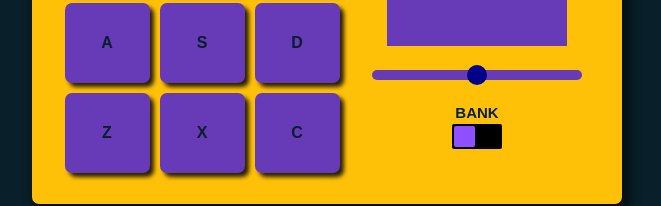
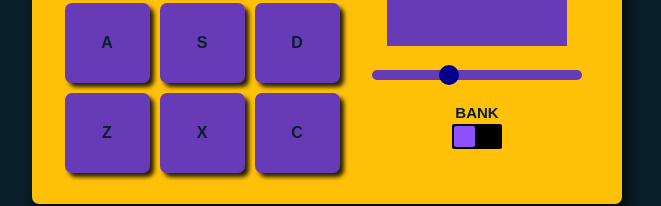
Before and after one commit to alewiahmed/drum-machine, a React (Create React App) app: page / in a window 1280 px wide. Shown: the part 357-563 px from the top of the page, without its empty margins (313-974 px from the left). Built offline with nearby package versions, Linux system fonts and the light colour scheme.

Commit message:
Used the volumeSlider to increase/decrease the volume.

```diff
--- a/src/App.js
+++ b/src/App.js
@@ -124,9 +124,13 @@
     this.state = {
       kitType: 0,
       power: false,
-      volumeLevel: 50,
+      volumeLevel: 0.35,
       currentPad: null
     };
+  }
+
+  componentDidMount() {
+    this.changeVolume();
   }
 
   showDrumPads = () => {
@@ -186,8 +190,18 @@
   };
 
   handleSlider = e => {
-    this.setState({
-      volumeLevel: e.target.value
+    this.setState(
+      {
+        volumeLevel: e.target.value
+      },
+      this.changeVolume
+    );
+  };
+
+  changeVolume = () => {
+    soundsOne.forEach(sound => {
+      let audiosDOM = document.getElementById(sound.key);
+      audiosDOM.volume = this.state.volumeLevel;
     });
   };
 
@@ -213,8 +227,8 @@
             <div className="range-slider">
               <input
                 min="0"
-                step="1"
-                max="100"
+                max="1"
+                step="0.01"
                 type="range"
                 className="range"
                 value={volumeLevel}
```
